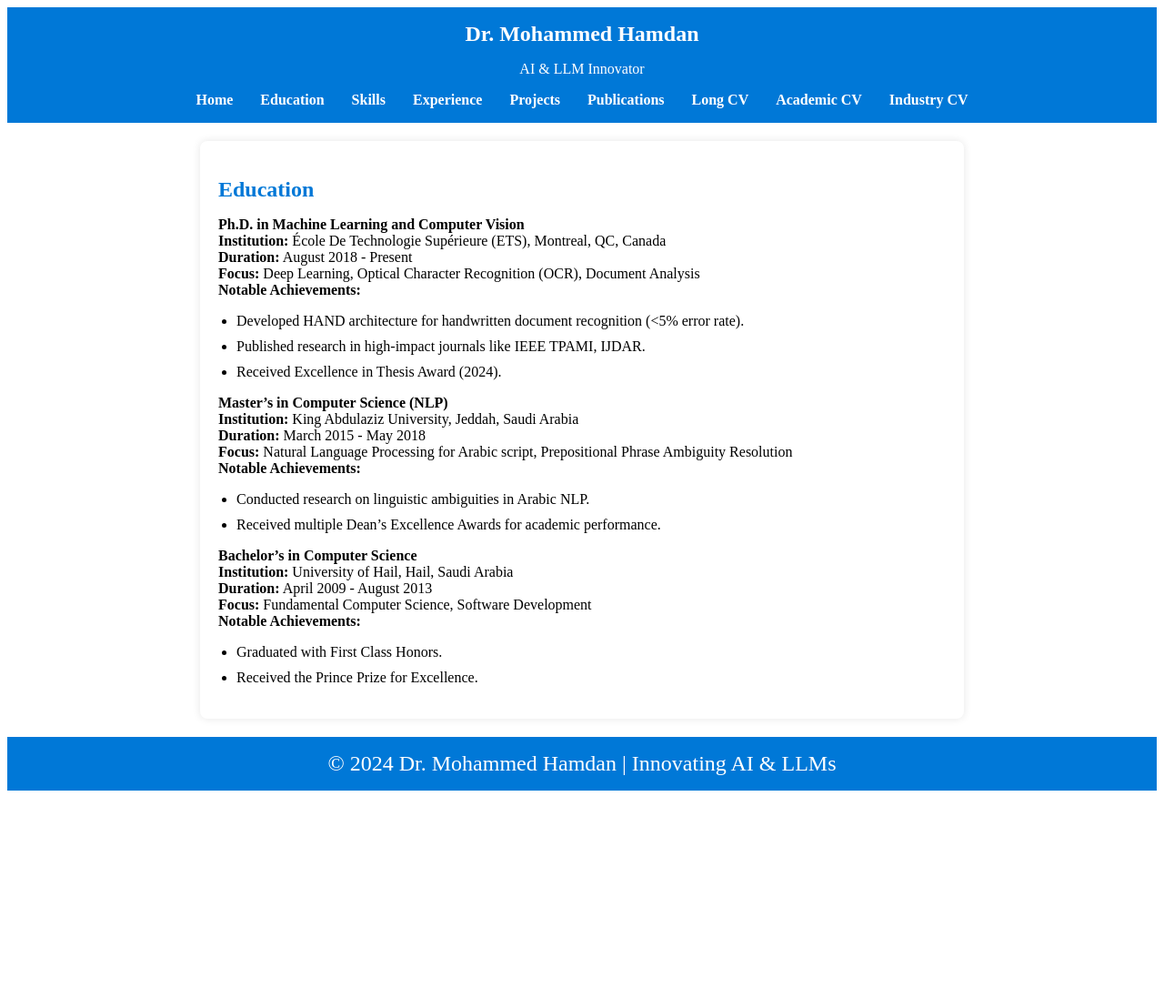
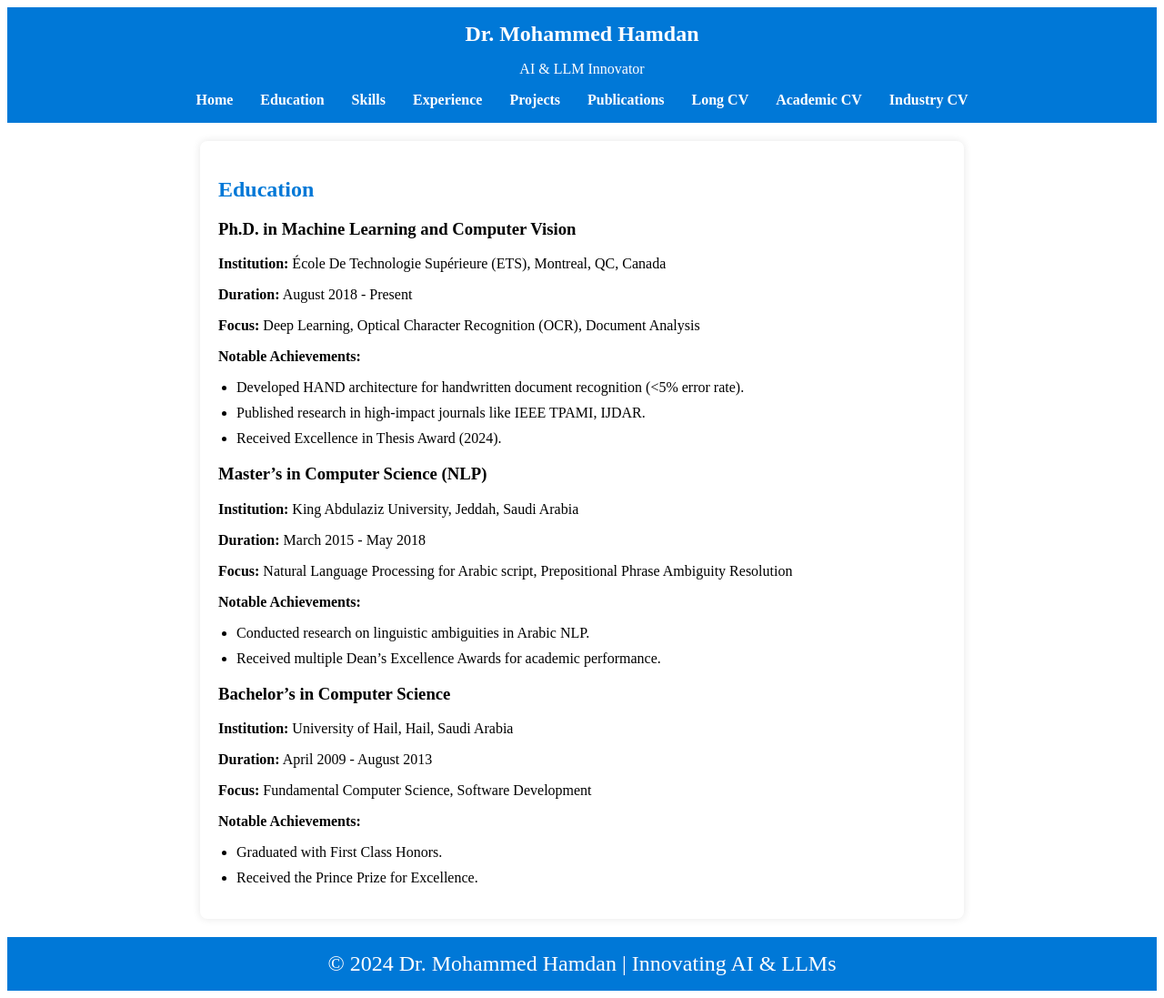
Before and after one commit to MHHamdan/moha, a Jekyll site: the page built from education.html, in a window 1280 px wide. Shown: the whole page at 91% size. Built offline with Jekyll 4.4.1, drawn with Linux system fonts in a browser that asks for light colours; before the commit the page ends 900 px from its top, so only the background shows below that.

```diff
--- a/education.html
+++ b/education.html
@@ -5,39 +5,39 @@
 
 <h2>Education</h2>
 
-<p>
-  <strong>Ph.D. in Machine Learning and Computer Vision</strong><br>
-  <strong>Institution:</strong> École De Technologie Supérieure (ETS), Montreal, QC, Canada<br>
-  <strong>Duration:</strong> August 2018 - Present<br>
-  <strong>Focus:</strong> Deep Learning, Optical Character Recognition (OCR), Document Analysis<br>
-  <strong>Notable Achievements:</strong>
+<div class="education-item">
+  <h3>Ph.D. in Machine Learning and Computer Vision</h3>
+  <p><strong>Institution:</strong> École De Technologie Supérieure (ETS), Montreal, QC, Canada</p>
+  <p><strong>Duration:</strong> August 2018 - Present</p>
+  <p><strong>Focus:</strong> Deep Learning, Optical Character Recognition (OCR), Document Analysis</p>
+  <p><strong>Notable Achievements:</strong></p>
   <ul>
     <li>Developed HAND architecture for handwritten document recognition (&lt;5% error rate).</li>
     <li>Published research in high-impact journals like IEEE TPAMI, IJDAR.</li>
     <li>Received Excellence in Thesis Award (2024).</li>
   </ul>
-</p>
+</div>
 
-<p>
-  <strong>Master’s in Computer Science (NLP)</strong><br>
-  <strong>Institution:</strong> King Abdulaziz University, Jeddah, Saudi Arabia<br>
-  <strong>Duration:</strong> March 2015 - May 2018<br>
-  <strong>Focus:</strong> Natural Language Processing for Arabic script, Prepositional Phrase Ambiguity Resolution<br>
-  <strong>Notable Achievements:</strong>
+<div class="education-item">
+  <h3>Master’s in Computer Science (NLP)</h3>
+  <p><strong>Institution:</strong> King Abdulaziz University, Jeddah, Saudi Arabia</p>
+  <p><strong>Duration:</strong> March 2015 - May 2018</p>
+  <p><strong>Focus:</strong> Natural Language Processing for Arabic script, Prepositional Phrase Ambiguity Resolution</p>
+  <p><strong>Notable Achievements:</strong></p>
   <ul>
     <li>Conducted research on linguistic ambiguities in Arabic NLP.</li>
     <li>Received multiple Dean’s Excellence Awards for academic performance.</li>
   </ul>
-</p>
+</div>
 
-<p>
-  <strong>Bachelor’s in Computer Science</strong><br>
-  <strong>Institution:</strong> University of Hail, Hail, Saudi Arabia<br>
-  <strong>Duration:</strong> April 2009 - August 2013<br>
-  <strong>Focus:</strong> Fundamental Computer Science, Software Development<br>
-  <strong>Notable Achievements:</strong>
+<div class="education-item">
+  <h3>Bachelor’s in Computer Science</h3>
+  <p><strong>Institution:</strong> University of Hail, Hail, Saudi Arabia</p>
+  <p><strong>Duration:</strong> April 2009 - August 2013</p>
+  <p><strong>Focus:</strong> Fundamental Computer Science, Software Development</p>
+  <p><strong>Notable Achievements:</strong></p>
   <ul>
     <li>Graduated with First Class Honors.</li>
     <li>Received the Prince Prize for Excellence.</li>
   </ul>
-</p>
+</div>
```
